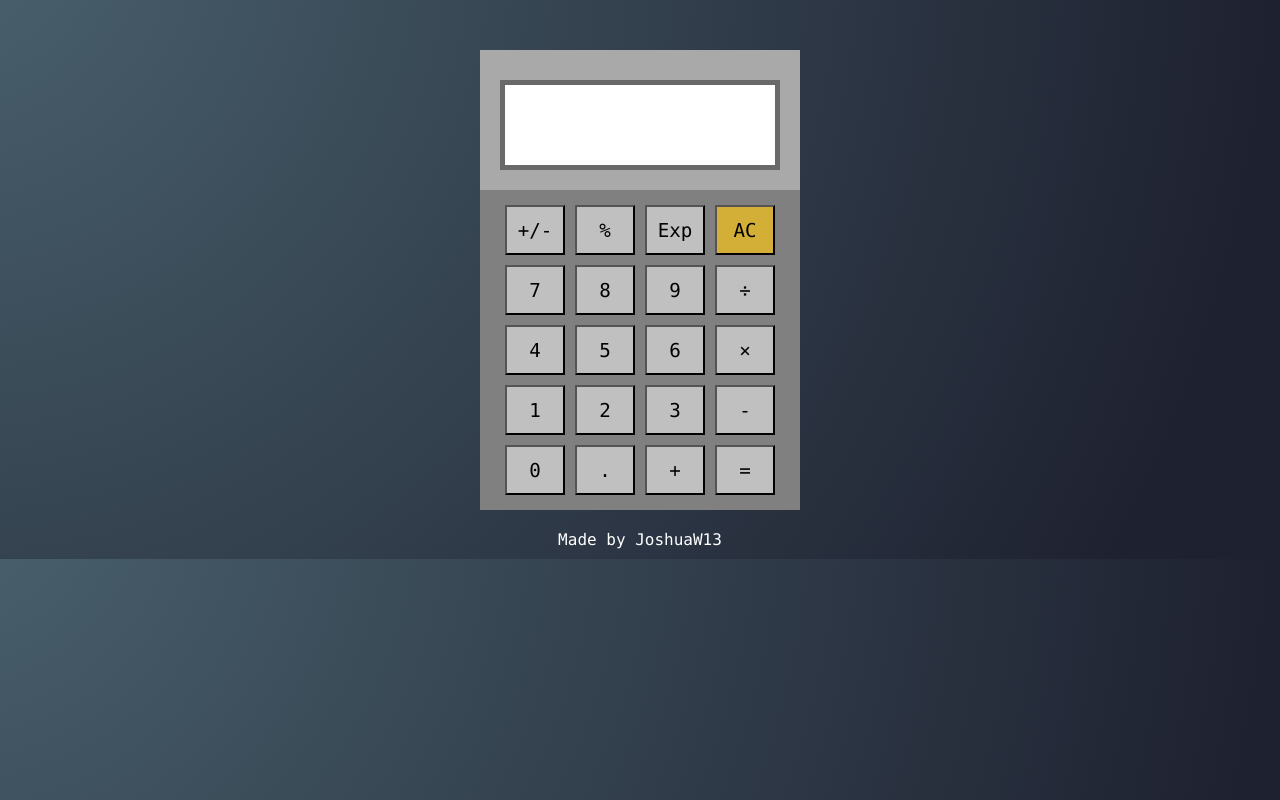
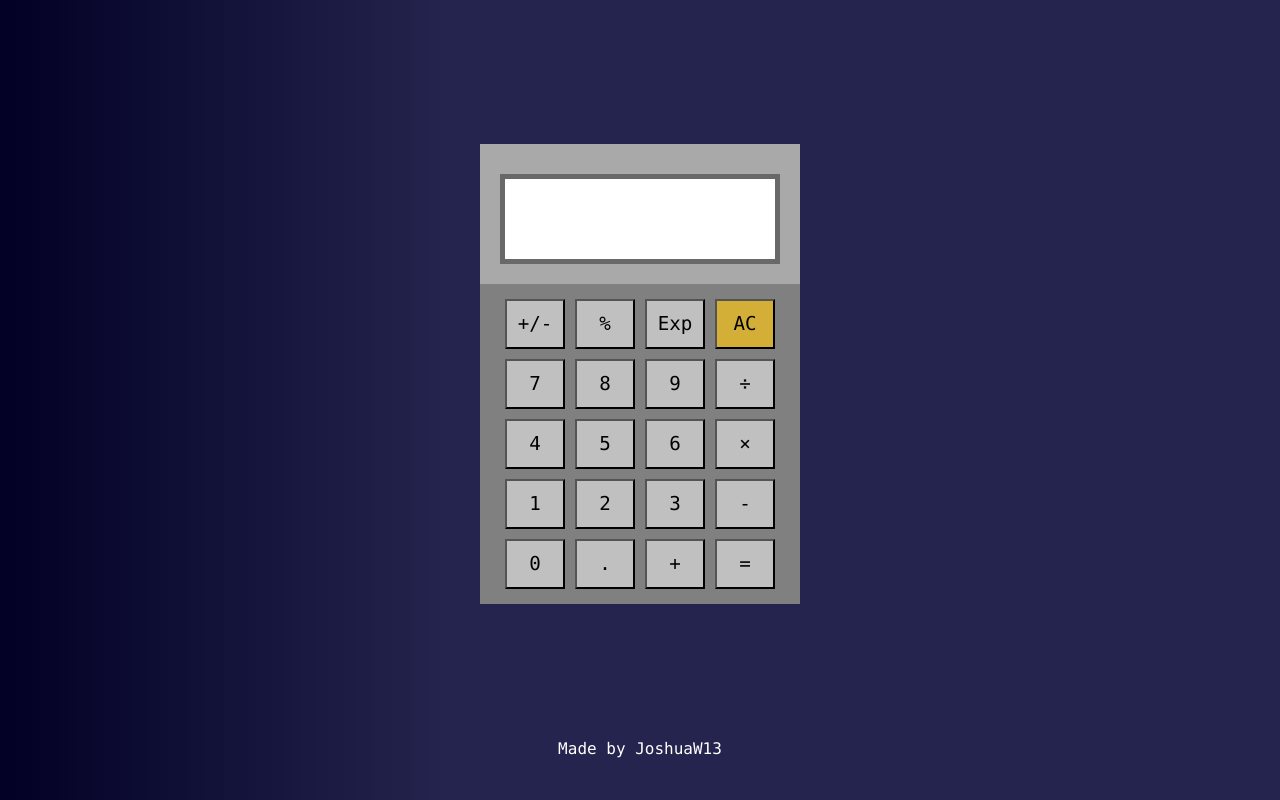
Before and after one commit to JoshuaW13/Calculator, a plain HTML site: page index.html in a window 1280 px wide. Drawn offline with Linux system fonts and the light colour scheme.

Commit message:
fixed calculator positioning

```diff
--- a/styles.css
+++ b/styles.css
@@ -1,13 +1,18 @@
 body{
+    display: grid;
+    grid-template-rows: auto min-content;
+    height: 95vh;
+    background: rgb(2,0,36);
+    background: linear-gradient(90deg, rgba(2,0,36,1) 0%, rgba(36,36,78,1) 35%);
 
-    background: radial-gradient(circle at -4% -12.9%, rgb(74, 98, 110) 0.3%, rgb(30, 33, 48) 90.2%);
     font-family: "Lucida Console", "Courier New", monospace;
 
 }
 
 .calcBody{
+    place-self: center;
     margin: 0 auto;
-    margin-top: 50px;
+    margin-top: 20px;
     align-self: center;
     background-color: darkgrey;
     width: 320px;
```
